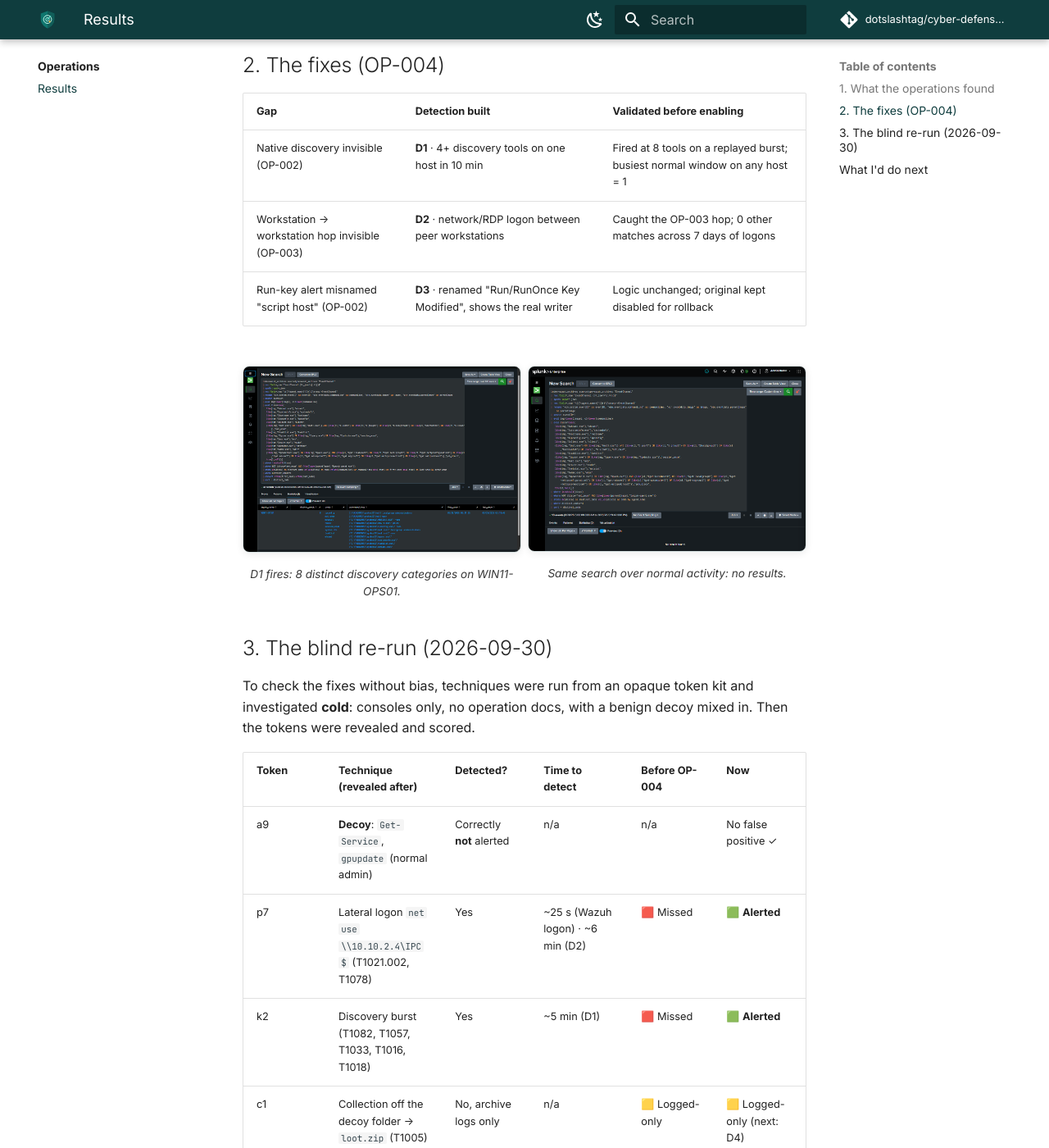
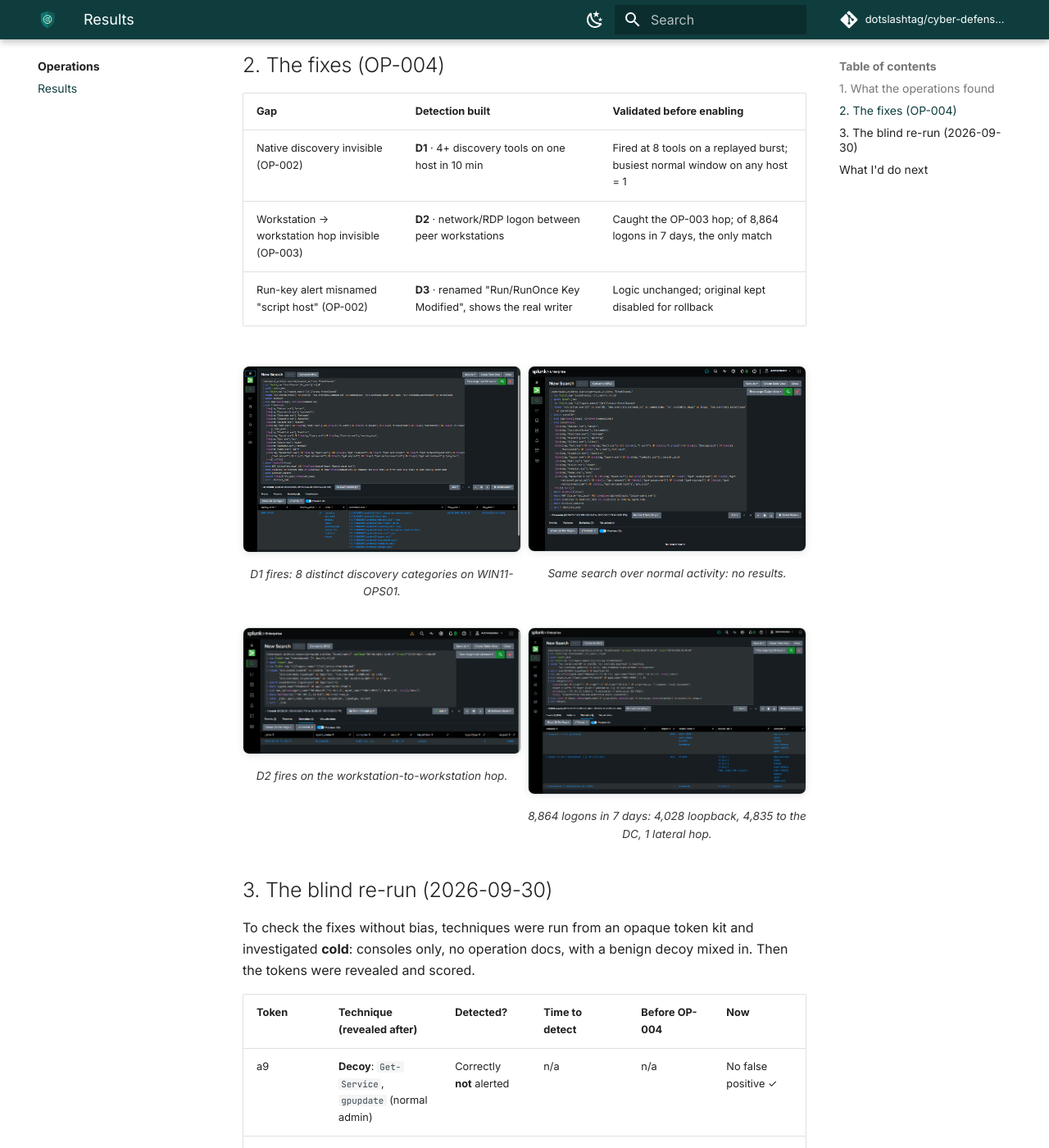
Before and after one commit to dotslashtag/cyber-defense-lab, an MkDocs documentation site: the page built from docs/operations/results.md, in a window 1280 px wide and 1400 px high, scrolled down 1196 px. Shown: the whole window at 82% size. Built offline with MkDocs 1.6.1 and Material for MkDocs 9.7.7, drawn with Linux system fonts in a browser that asks for light colours; comment, search, counter and statistics services are not loaded.

Commit message:
feat(site): add D2 evidence and correct D2 selectivity numbers
- D2 fires on the OP-003 hop and the 7-day selectivity breakdown
  (8,864 logons: 4,028 loopback, 4,835 to the DC, 1 lateral hop) on the
  Results, Detections and CASE-OP003 pages
- Note that D2's hard-coded workstation list omits WIN11-PB026

Co-Authored-By: Claude Opus 5.5 <noreply@anthropic.com>
Claude-Session: https://claude.ai/code/session_01VSxWRXTvMG1cQKzoG3F5Sa

```diff
--- a/docs/operations/results.md
+++ b/docs/operations/results.md
@@ -24,7 +24,7 @@ for a quiet one. Detection turned out to depend on known tools and IOCs, not on
 | Gap | Detection built | Validated before enabling |
 |---|---|---|
 | Native discovery invisible (OP-002) | **D1** · 4+ discovery tools on one host in 10 min | Fired at 8 tools on a replayed burst; busiest normal window on any host = 1 |
-| Workstation → workstation hop invisible (OP-003) | **D2** · network/RDP logon between peer workstations | Caught the OP-003 hop; 0 other matches across 7 days of logons |
+| Workstation → workstation hop invisible (OP-003) | **D2** · network/RDP logon between peer workstations | Caught the OP-003 hop; of 8,864 logons in 7 days, the only match |
 | Run-key alert misnamed "script host" (OP-002) | **D3** · renamed "Run/RunOnce Key Modified", shows the real writer | Logic unchanged; original kept disabled for rollback |
 
 <div class="grid" markdown>
@@ -37,6 +37,20 @@ for a quiet one. Detection turned out to depend on known tools and IOCs, not on
 <figure markdown>
 ![D1 over a normal window returns no results](../assets/shots/op004-d1-baseline-quiet.png)
 <figcaption>Same search over normal activity: no results.</figcaption>
+</figure>
+
+</div>
+
+<div class="grid" markdown>
+
+<figure markdown>
+![D2 firing on the OP-003 hop](../assets/shots/op004-d2-fires.png)
+<figcaption>D2 fires on the workstation-to-workstation hop.</figcaption>
+</figure>
+
+<figure markdown>
+![D2 selectivity over 7 days](../assets/shots/op004-d2-selectivity.png)
+<figcaption>8,864 logons in 7 days: 4,028 loopback, 4,835 to the DC, 1 lateral hop.</figcaption>
 </figure>
 
 </div>
```
Also changed, not shown: docs/casebook/op-003-lateral-movement.md (+9 -3 lines), docs/detections/index.md (+19 -1 lines), docs/assets/shots/op004-d2-fires.png (added), docs/assets/shots/op004-d2-selectivity.png (added).
